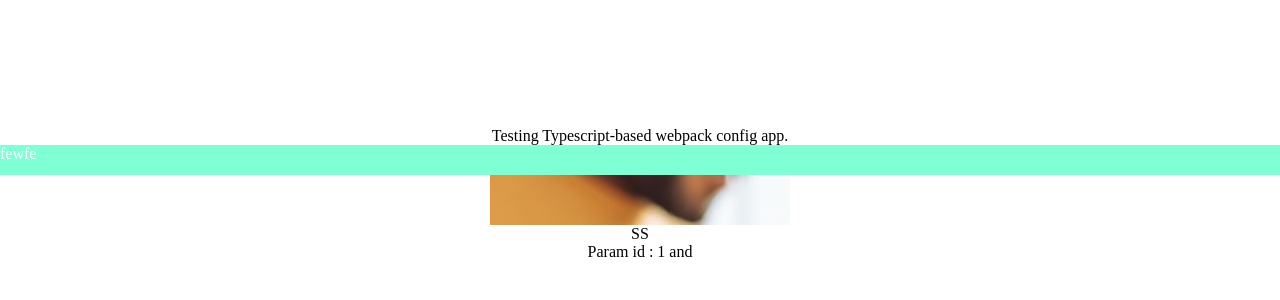
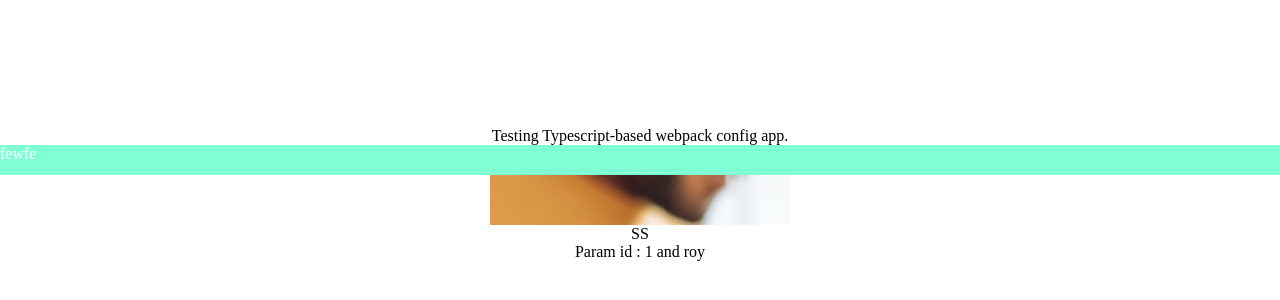
Before and after one commit to judoaseeta/webpack-config-tsbased, a React app: page /param/1 in a window 1280 px wide. Shown: the part 206-506 px from the top of the page. Built offline with nearby package versions, Linux system fonts and the light colour scheme; the HTML template or start-up script is replaced by a standard one.

Commit message:
프로덕션 서브

```diff
--- a/package.json
+++ b/package.json
@@ -48,7 +48,8 @@
         "build": "cross-env NODE_ENV='production' webpack-cli --mode=production --env=prod  --config ./webpack/client.ts",
         "prepare": "husky install",
         "eslint": "eslint --fix",
-        "prettier": "prettier --write"
+        "prettier": "prettier --write",
+        "serve": "npx serve -s build"
     },
     "dependencies": {
         "react": "^17.0.2",
--- a/src/home.tsx
+++ b/src/home.tsx
@@ -14,7 +14,9 @@ export default function Home(): React.ReactElement {
             <div className={styles.example_img} />
             <SS />
             <Switch>
-                <Route path="/param/:id" component={RouteWithParam} />
+                <Route path="/param/:id">
+                    <RouteWithParam name="roy" />
+                </Route>
             </Switch>
         </div>
     )
```
